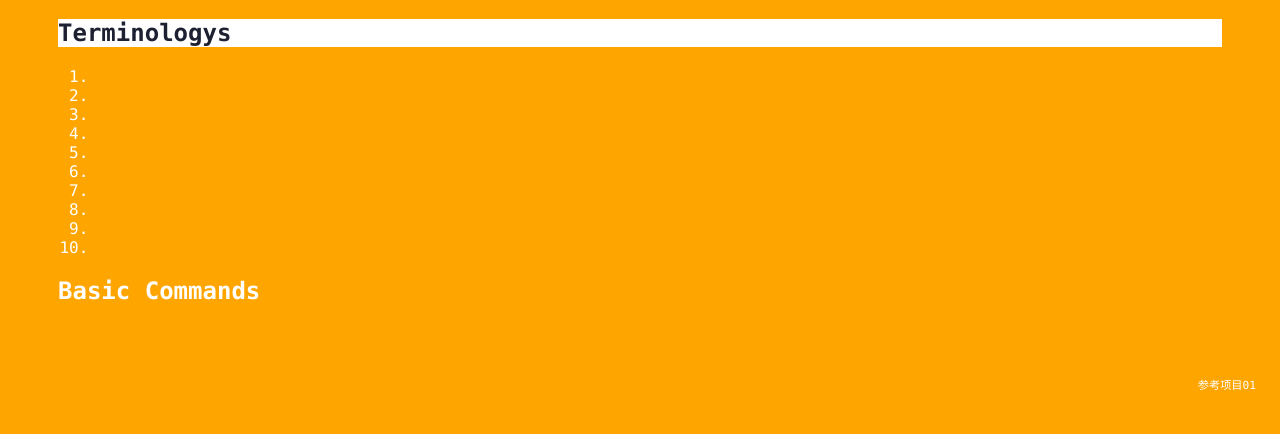
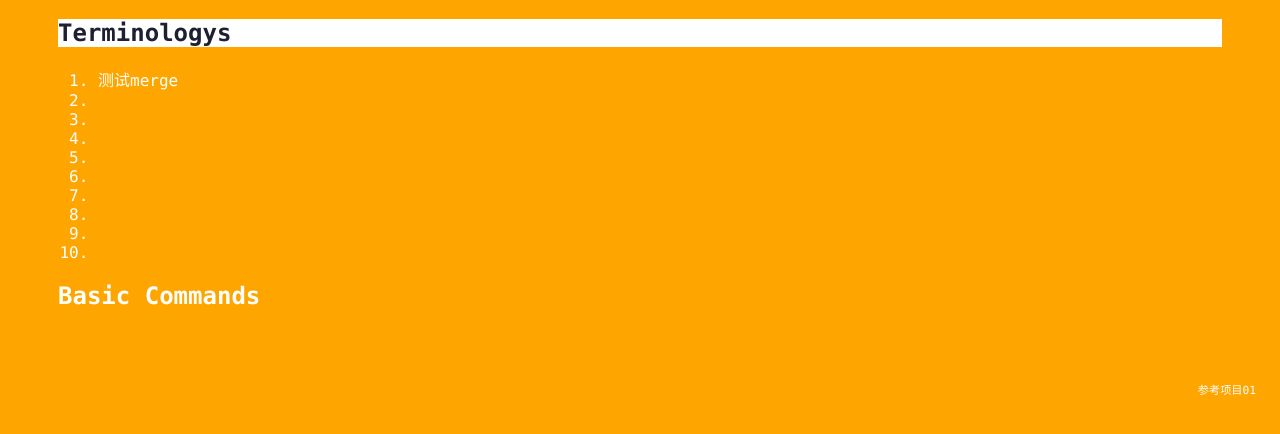
Before and after one commit to willardwang/git_learning, a plain HTML site: page index.html in a window 1280 px wide. Both pictures are taken after a click on the element "Terminologys". Shown: the part 226-660 px from the top of the page. Drawn offline with Linux system fonts and the light colour scheme.

Commit message:
测试merge 2个文件

```diff
--- a/index.html
+++ b/index.html
@@ -14,7 +14,7 @@
         <div class="accordion"><h1>Terminologys</h1></div>
             <div class="panel">
                 <ol>
-                    <li></li>
+                    <li>测试merge</li>
                     <li></li>
                     <li></li>
                     <li></li>
```
Also changed, not shown: 1 other file.
